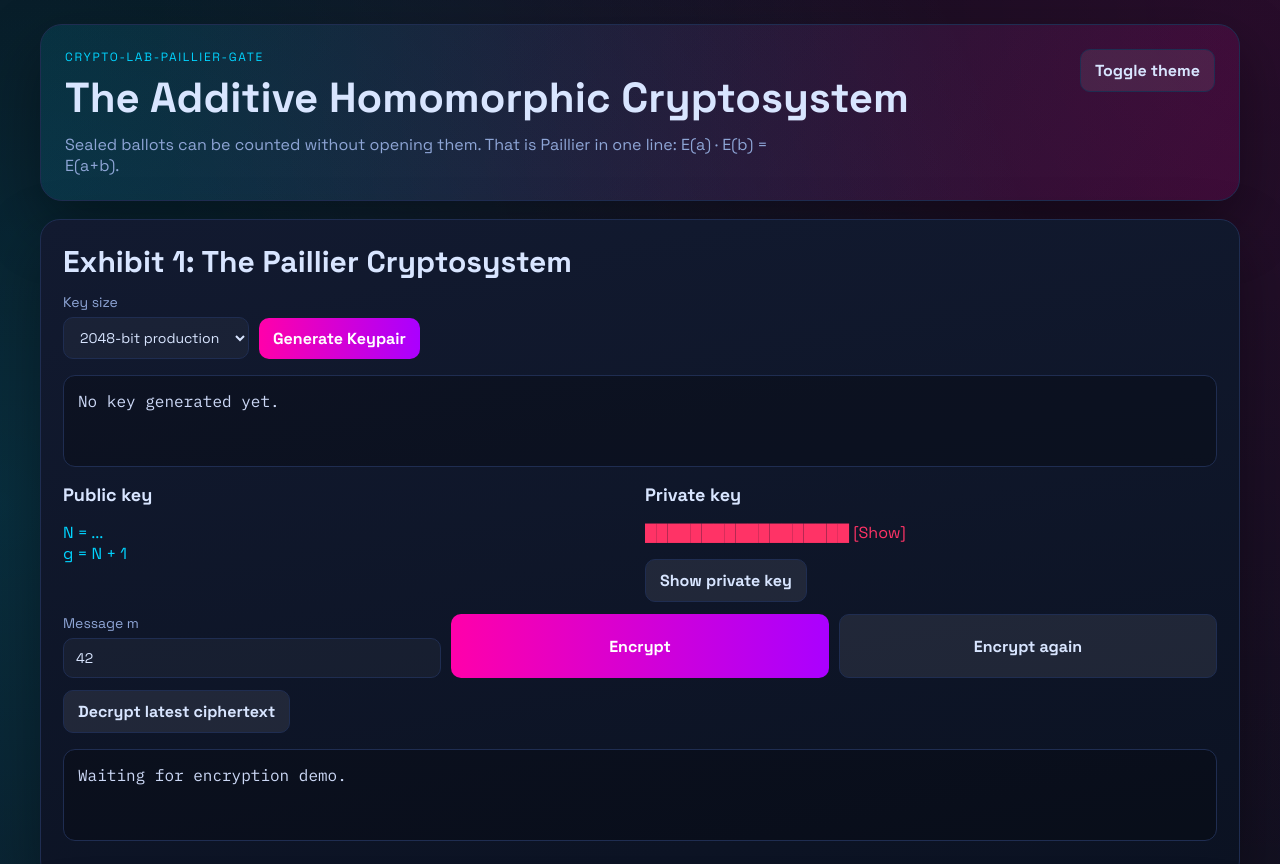
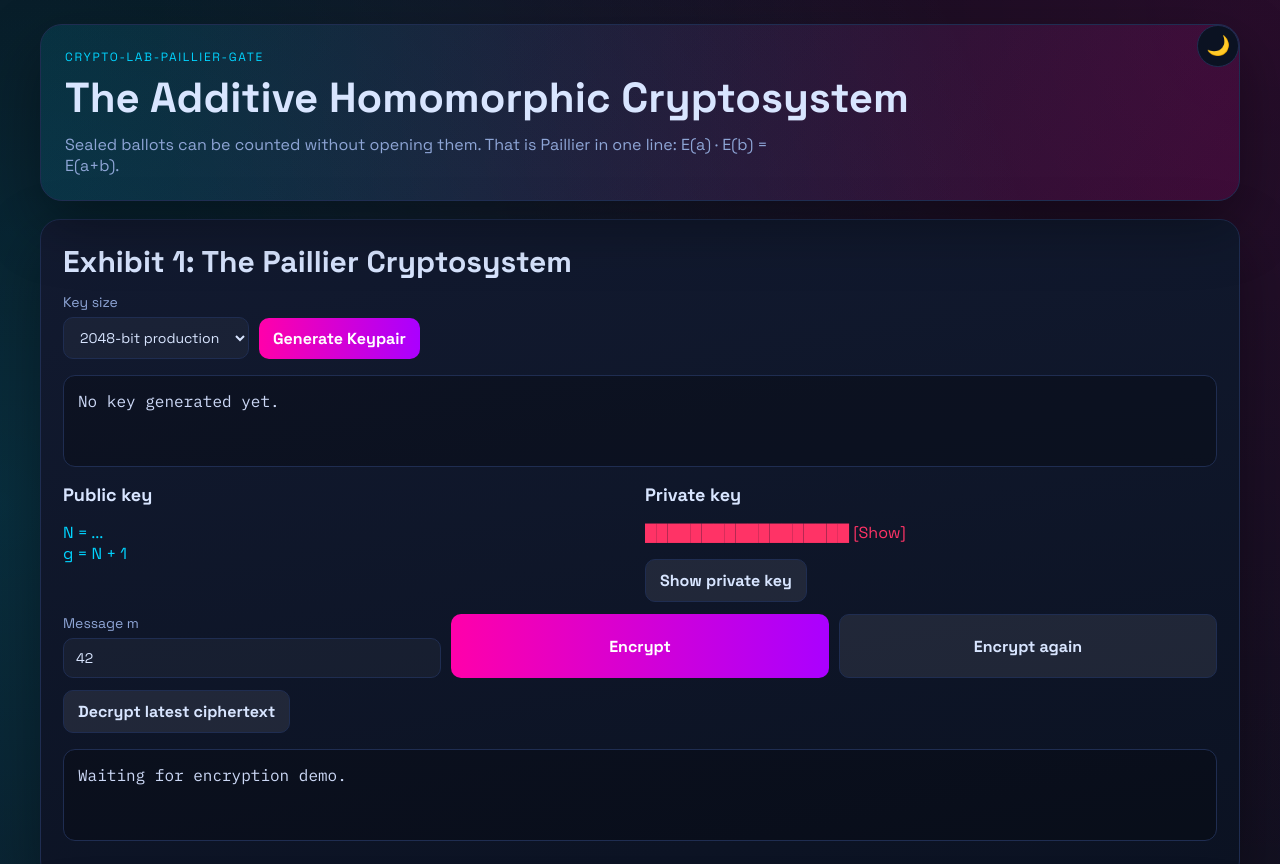
Before and after one commit to systemslibrarian/crypto-lab-hqc-timing-break, a website built with Vite: page index.html in a window 1280 px wide. Shown: the top 864 px of the page. Built offline with nearby package versions, Linux system fonts and the light colour scheme.

Commit message:
Part A: dark/light theme toggle with anti-flash script

```diff
--- a/index.html
+++ b/index.html
@@ -1,13 +1,15 @@
 <!doctype html>
 <html lang="en">
   <head>
+    <script>
+      (function () {
+        const saved = localStorage.getItem('theme');
+        document.documentElement.setAttribute('data-theme', saved ?? 'dark');
+      })();
+    </script>
     <meta charset="UTF-8" />
     <link rel="icon" type="image/svg+xml" href="/favicon.svg" />
     <meta name="viewport" content="width=device-width, initial-scale=1.0" />
-    <script>
-      const saved = localStorage.getItem('theme');
-      document.documentElement.setAttribute('data-theme', saved ?? 'dark');
-    </script>
     <title>crypto-lab-paillier-gate</title>
   </head>
   <body>
--- a/src/main.ts
+++ b/src/main.ts
@@ -31,7 +31,7 @@ app.innerHTML = `
         <h1>The Additive Homomorphic Cryptosystem</h1>
         <p class="subtitle">Sealed ballots can be counted without opening them. That is Paillier in one line: E(a) · E(b) = E(a+b).</p>
       </div>
-      <button id="theme-toggle" class="ghost">Toggle theme</button>
+      <button id="theme-toggle" class="theme-toggle" style="position: absolute; top: 0; right: 0"></button>
     </header>
 
     <section class="card" id="exhibit-1">
@@ -197,15 +197,26 @@ const updateKeyPanels = (): void => {
     : '██████████████████ [Show]'
 }
 
-const setTheme = (theme: 'dark' | 'light'): void => {
-  document.documentElement.setAttribute('data-theme', theme)
-  localStorage.setItem('theme', theme)
+const initThemeToggle = (button: HTMLButtonElement): void => {
+  const apply = (theme: 'dark' | 'light') => {
+    document.documentElement.setAttribute('data-theme', theme)
+    localStorage.setItem('theme', theme)
+    button.textContent = theme === 'dark' ? '🌙' : '☀️'
+    button.setAttribute(
+      'aria-label',
+      theme === 'dark' ? 'Switch to light mode' : 'Switch to dark mode',
+    )
+  }
+
+  const current = document.documentElement.getAttribute('data-theme') === 'light' ? 'light' : 'dark'
+  apply(current)
+
+  button.addEventListener('click', () => {
+    const next =
+      document.documentElement.getAttribute('data-theme') === 'light' ? 'dark' : 'light'
+    apply(next)
+  })
 }
-
-themeToggle.addEventListener('click', () => {
-  const current = document.documentElement.getAttribute('data-theme') === 'light' ? 'light' : 'dark'
-  setTheme(current === 'light' ? 'dark' : 'light')
-})
 
 togglePrivateBtn.addEventListener('click', () => {
   showPrivate = !showPrivate
@@ -399,7 +410,5 @@ document.getElementById('run-hospitals')?.addEventListener('click', () => {
   }
 })
 
-if (!document.documentElement.getAttribute('data-theme')) {
-  setTheme('dark')
-}
+initThemeToggle(themeToggle)
 updateKeyPanels()
--- a/src/style.css
+++ b/src/style.css
@@ -57,6 +57,7 @@ body {
 }
 
 .topbar {
+  position: relative;
   display: flex;
   justify-content: space-between;
   gap: 24px;
@@ -66,6 +67,26 @@ body {
   border-radius: 22px;
   padding: 24px;
   box-shadow: var(--shadow);
+}
+
+.theme-toggle {
+  width: 2.6rem;
+  height: 2.6rem;
+  border-radius: 50%;
+  border: 1px solid var(--border);
+  background: var(--surface-2);
+  color: var(--text);
+  padding: 0;
+  font-size: 1.2rem;
+  line-height: 1;
+  display: inline-flex;
+  align-items: center;
+  justify-content: center;
+  z-index: 10;
+}
+
+.theme-toggle:hover {
+  background: var(--surface);
 }
 
 .eyebrow {
```
